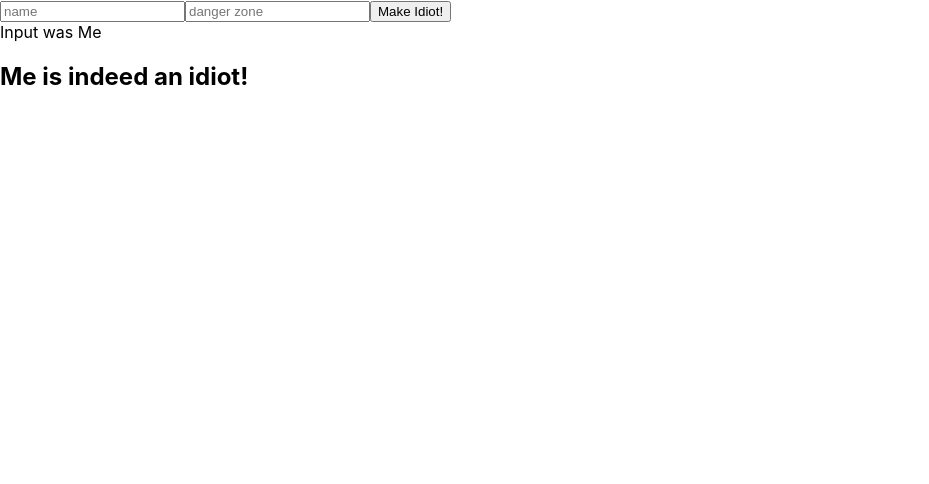
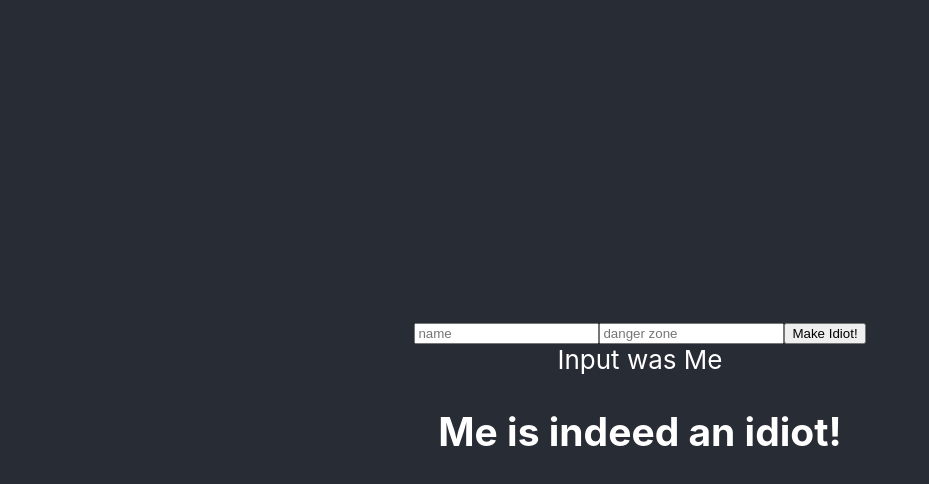
Before and after one commit to kayoken/react-projects, a React (Vite) app: page /custom-hooks in a window 1280 px wide. Shown: the top 484 px of the page, without its empty margins (0-929 px from the left). Built offline with nearby package versions, Linux system fonts and the light colour scheme.

Commit message:
animations

```diff
--- a/src/App.scss
+++ b/src/App.scss
@@ -1,5 +1,12 @@
 .App {
   text-align: center;
+  min-height: 100vh;
+  display: flex;
+  flex-direction: column;
+  align-items: center;
+  justify-content: center;
+  font-size: calc(10px + 2vmin);
+  color: white;
 }
 
 .fadeIn {
@@ -10,7 +17,6 @@
 }
 
 .App-header {
-  background-color: #282c34;
   min-height: 100vh;
   display: flex;
   flex-direction: column;
@@ -36,18 +42,22 @@
 
 @keyframes fadeIn {
   from {
-    opacity: 0;
+    // opacity: 0;
+    background-color: #000000;
   }
   to {
-    opacity: 1;
+    // opacity: 1;
+    background-color: #282c34;
   }
 }
 
 @keyframes fadeOut {
   from {
-    opacity: 1;
+    // opacity: 1;
+    background-color: #282c34;
   }
   to {
-    opacity: 0;
+    // opacity: 0;
+    background-color: #000;
   }
 }
--- a/src/components/CustomHookPage/CustomHookPage.jsx
+++ b/src/components/CustomHookPage/CustomHookPage.jsx
@@ -13,7 +13,7 @@
   };
 
   return (
-    <div>
+    <div className="App">
       <form>
         <input placeholder="name" ref={nameRef} />
         <input
--- a/src/components/Mutations/Mutations.jsx
+++ b/src/components/Mutations/Mutations.jsx
@@ -46,13 +46,13 @@
   }
 
   return (
-    <>
+    <div className="App">
       <AddTodo onAddTodo={handleAddTodo} />
       <TaskList
         todos={todos}
         onChangeTodo={handleChangeTodo}
         onDeleteTodo={handleDeleteTodo}
       />
-    </>
+    </div>
   );
 }
--- a/src/components/NotFound/NotFound.jsx
+++ b/src/components/NotFound/NotFound.jsx
@@ -1,6 +1,6 @@
 const NotFound = () => {
   return (
-    <div>
+    <div className="App">
       <h1>404 - Not Found</h1>
     </div>
   );
--- a/src/components/Paint/Paint.jsx
+++ b/src/components/Paint/Paint.jsx
@@ -1,5 +1,5 @@
 const Paint = () => {
-  return <div>Paint and Point</div>;
+  return <div className="App">Paint and Point</div>;
 };
 
 export default Paint;
--- a/src/components/Transition/Transitions.jsx
+++ b/src/components/Transition/Transitions.jsx
@@ -1,5 +1,5 @@
 const Transitions = () => {
-  return <div>Transitions</div>;
+  return <div className="App">Transitions</div>;
 };
 
 export default Transitions;
```
